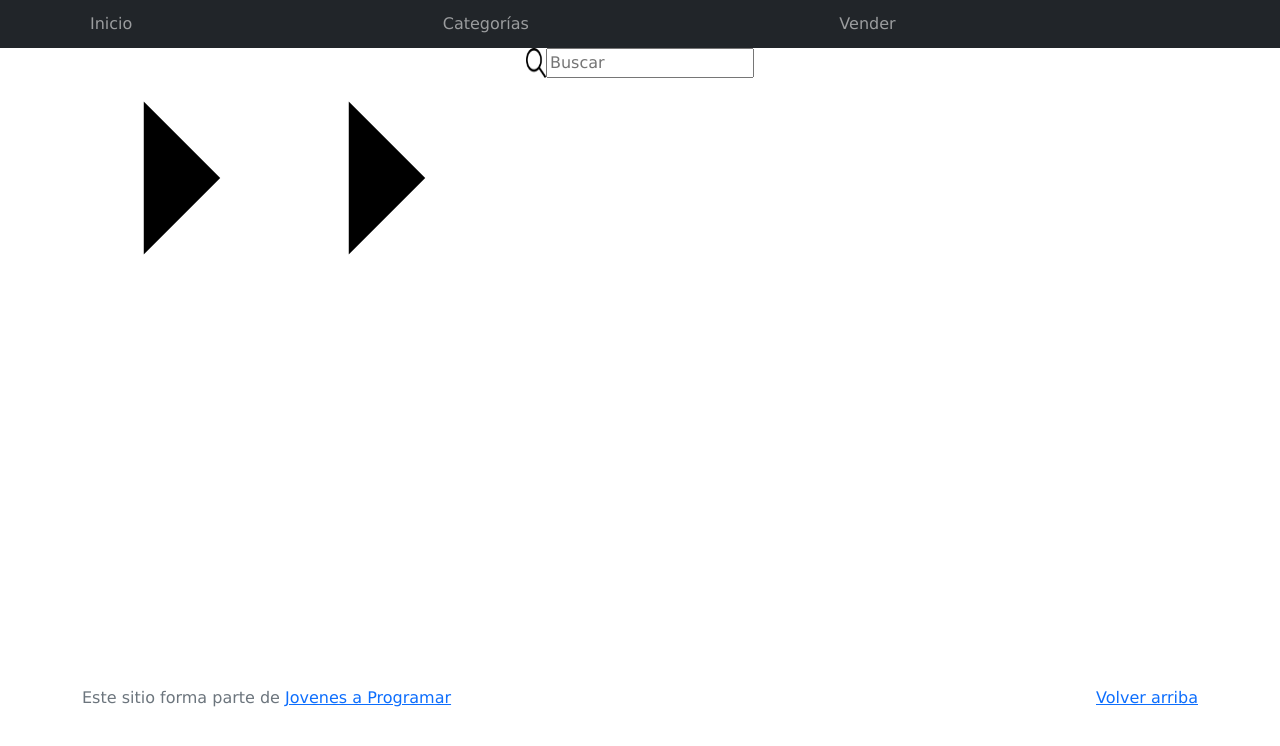
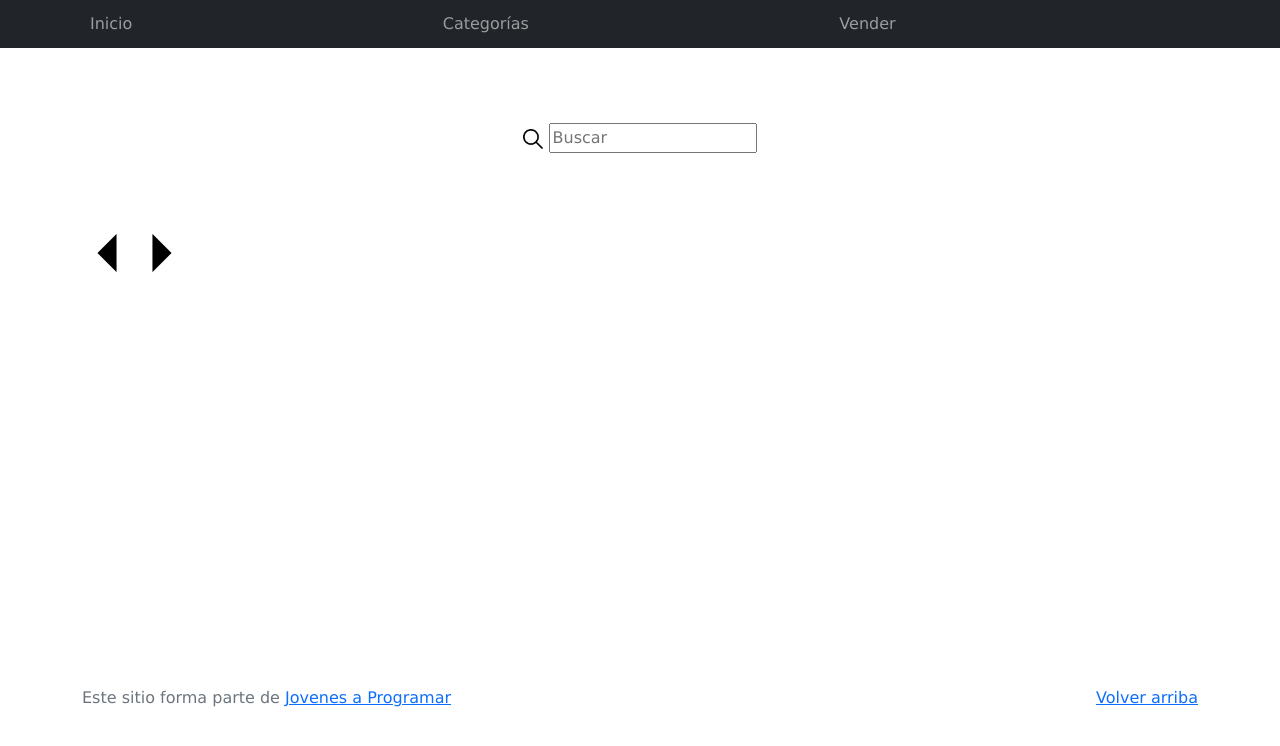
Before and after one commit to bluerune/equipo2, a plain HTML site: page products.html in a window 1280 px wide. Drawn offline with Linux system fonts and the light colour scheme; no server answers.

Commit message:
ajuste barra de busqueda y espaciado

```diff
--- a/css/styles.css
+++ b/css/styles.css
@@ -192,13 +192,10 @@ a.custom-card:hover {
 /* --- PRODUCTOS --- */
 
 .barra-contenedor {
+  height: 180px;
   display: flex;
   justify-content: center;
   align-items: center;
-}
-
-.barra-busqueda {
-  display: flex;
 }
 
 .contenedor-productos {
@@ -262,8 +259,15 @@ a.custom-card:hover {
   padding: 10px;
 }
 
-.flechas {
-  width: 30px;
+.flechaDer {
+  width: 50px;
+  transform: scaleX(-1)
+}
+
+.flechaIzq {
+  width: 50px;
+
+
 }
 
 .imagen-busqueda {
```
